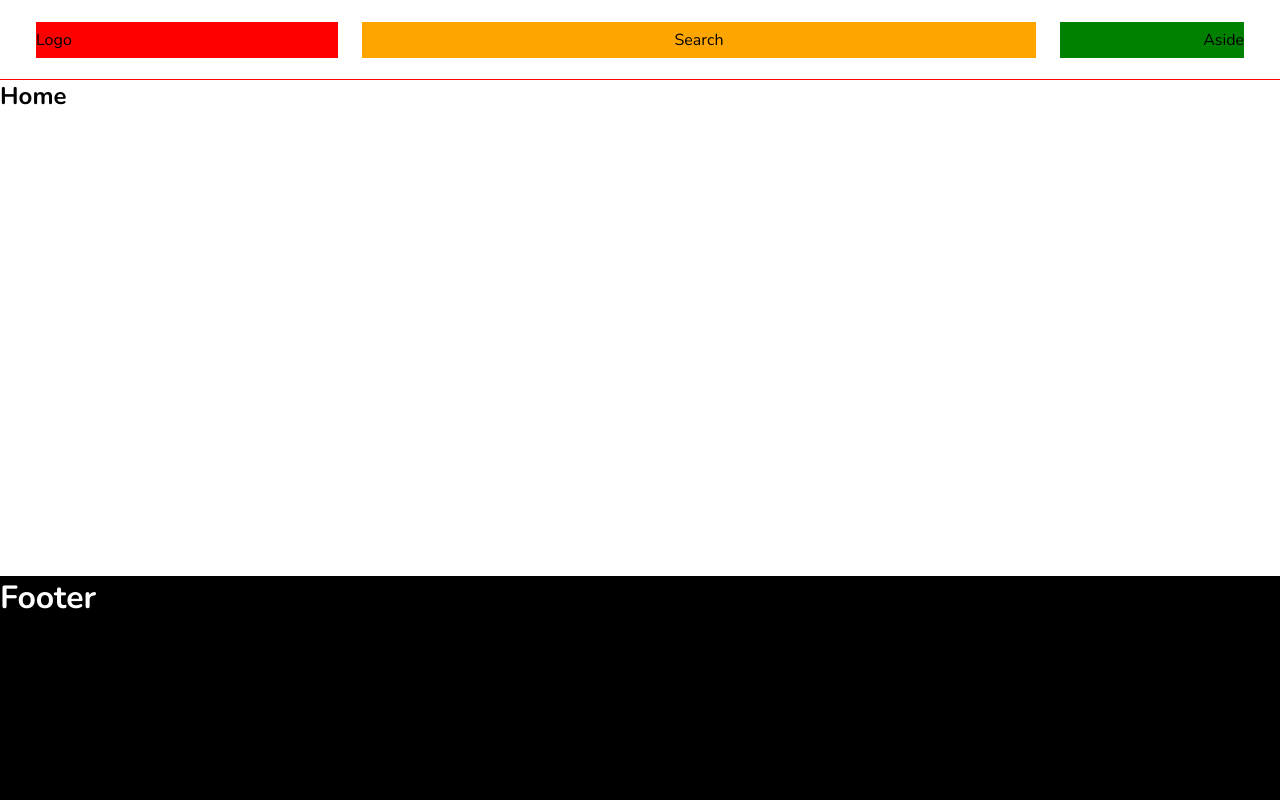
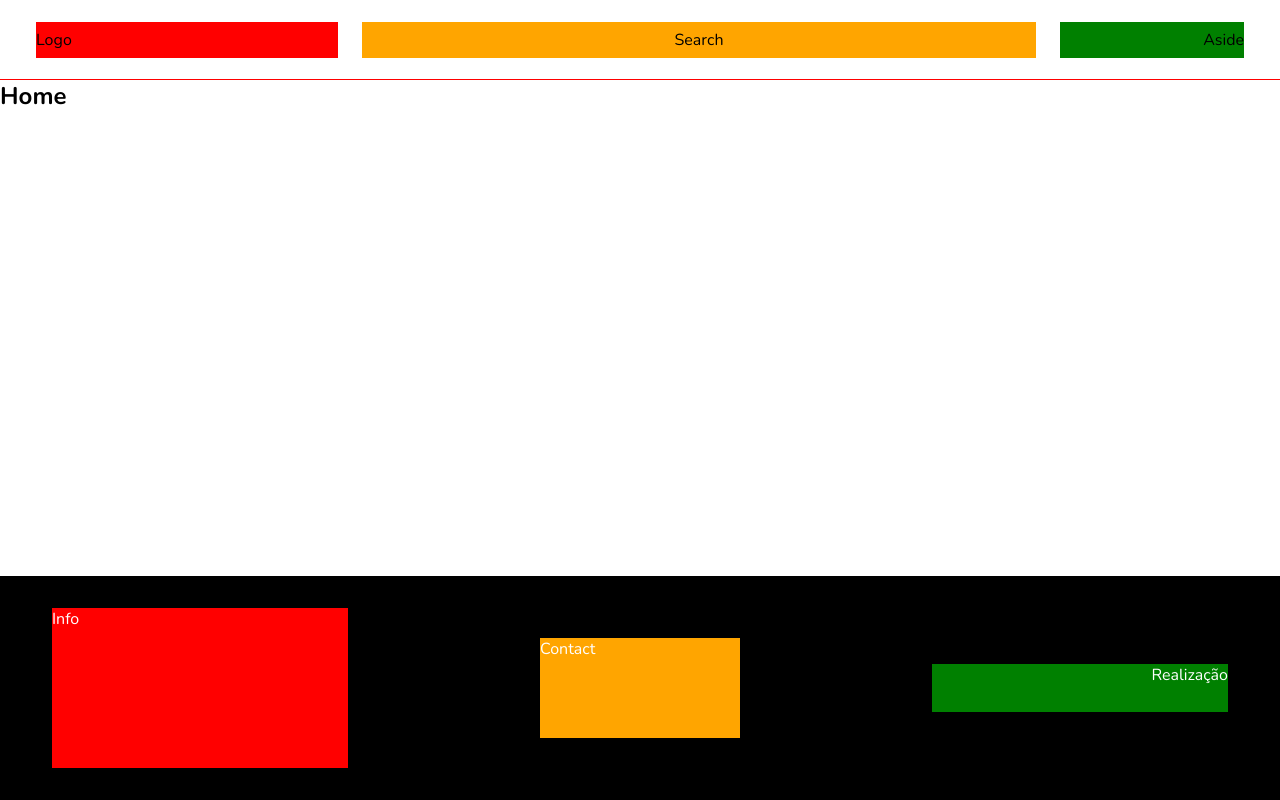
Before and after one commit to DouglasRodr/teste-corebiz, a React (Create React App) app: page / in a window 1280 px wide. Built offline with nearby package versions, Linux system fonts and the light colour scheme.

Commit message:
Display Flex Footer

```diff
--- a/src/app/components/Footer/Footer.styles.ts
+++ b/src/app/components/Footer/Footer.styles.ts
@@ -10,3 +10,57 @@ export const Wrapper = styled.footer`
     height: 224px;
   }
 `;
+
+export const Container = styled.div`
+  width: 100%;
+
+  max-width: 1240px;
+  height: 100%;
+  margin: 0 auto;
+  padding: 28px 16px 8px 16px;
+
+  display: flex;
+  flex-direction: column;
+  align-items: center;
+  justify-content: space-between;
+
+  @media (min-width: 992px) {
+    padding: 24px 32px;
+
+    flex-direction: row;
+    justify-content: space-between;
+  }
+`;
+
+export const Info = styled.div`
+  width: 100%;
+  height: 160px;
+
+  @media (min-width: 992px) {
+    width: 296px;
+  }
+
+  background-color: red;
+`;
+
+export const Contact = styled.div`
+  width: 200px;
+  height: 100px;
+
+  background-color: orange;
+`;
+
+export const Realization = styled.div`
+  display: flex;
+  flex-direction: row;
+
+  width: 100%;
+  height: 48px;
+
+  @media (min-width: 992px) {
+    width: 296px;
+    justify-content: flex-end;
+  }
+
+  background-color: green;
+`;
--- a/src/app/components/Footer/Footer.tsx
+++ b/src/app/components/Footer/Footer.tsx
@@ -3,7 +3,17 @@ import * as F from "./Footer.styles";
 export default function Footer() {
   return (
     <F.Wrapper>
-      <h1>Footer</h1>
+      <F.Container>
+        <F.Info>
+          <span>Info</span>
+        </F.Info>
+        <F.Contact>
+          <span>Contact</span>
+        </F.Contact>
+        <F.Realization>
+          <span>Realização</span>
+        </F.Realization>
+      </F.Container>
     </F.Wrapper>
   );
 }
```
